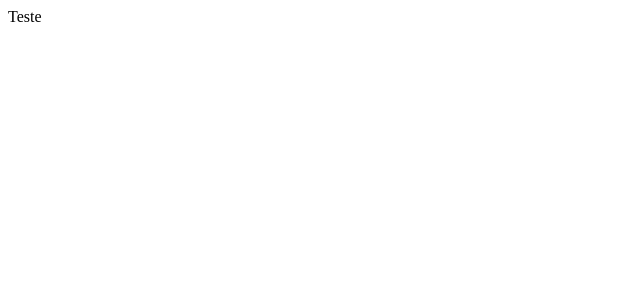
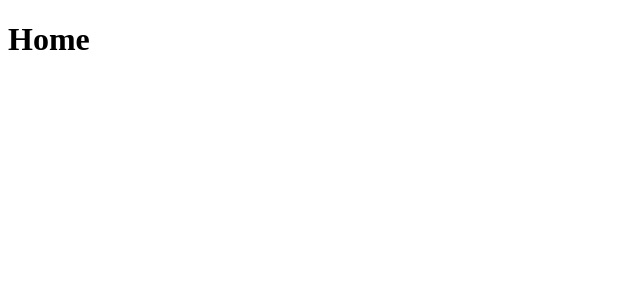
Before and after one commit to cplisboa/teste-create-react, a React (Create React App) app: page / in a window 1280 px wide. Shown: the top 300 px of the page, without its empty margins (0-640 px from the left). Built offline with nearby package versions, Linux system fonts and the light colour scheme.

Commit message:
iniciando com rotas

```diff
--- a/src/App.js
+++ b/src/App.js
@@ -1,5 +1,17 @@
+import { BrowserRouter, Routes, Route } from "react-router-dom";
+import Home from "./pages/Home";
+import Depto from "./pages/Depto";
+
 function App() {
-  return <>Teste</>;
+  return (
+    <BrowserRouter>
+      {/* AQUI TEREMOS UM MENU */}
+      <Routes>
+        <Route path="/" element={<Home />} />
+        <Route path="/depto" element={<Depto />} />
+      </Routes>
+    </BrowserRouter>
+  );
 }
 
 export default App;
--- /dev/null
+++ b/src/pages/Depto/index.js
@@ -0,0 +1,7 @@
+import React from "react";
+
+const Depto = () => {
+  return <h4>Depto</h4>;
+};
+
+export default Depto;
--- /dev/null
+++ b/src/pages/Home/index.js
@@ -0,0 +1,10 @@
+import React from "react";
+
+const Home = () => {
+
+    return(
+        <h1>Home</h1>
+    )
+}
+
+export default Home;
```
